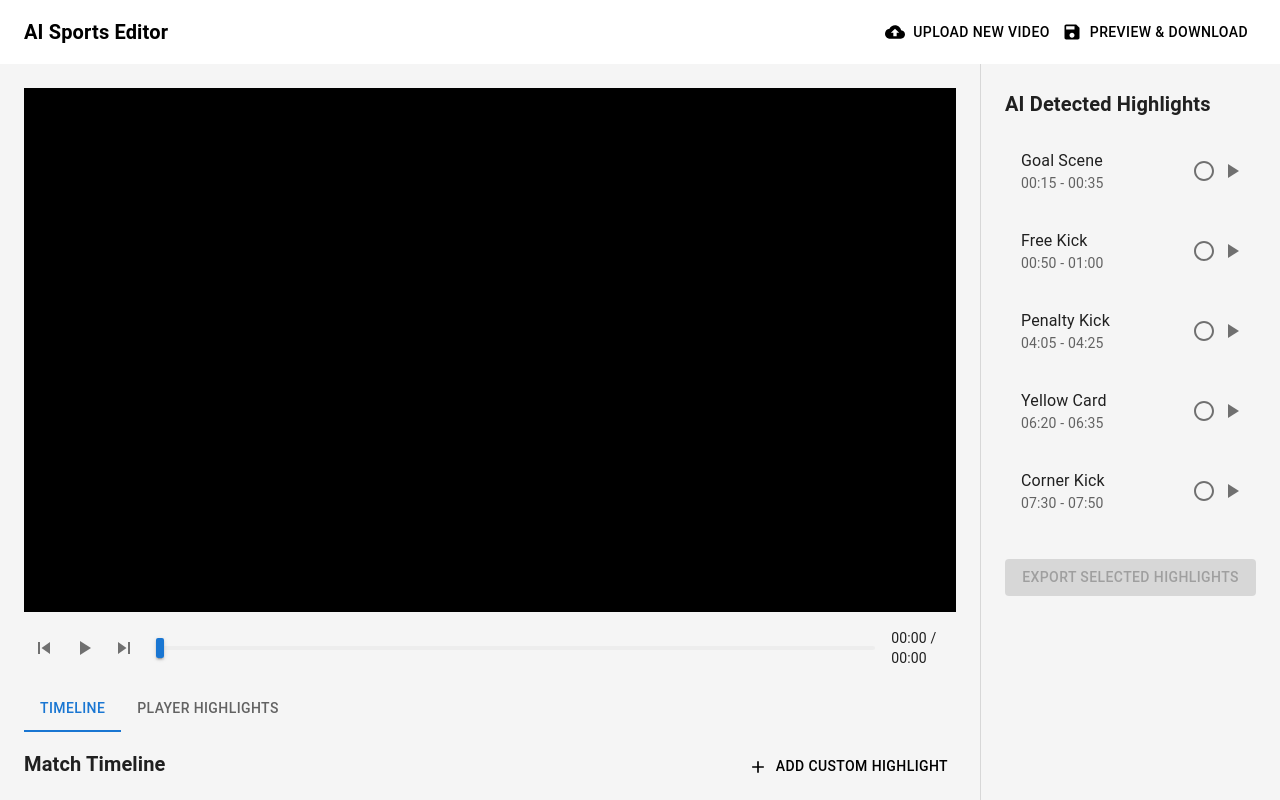
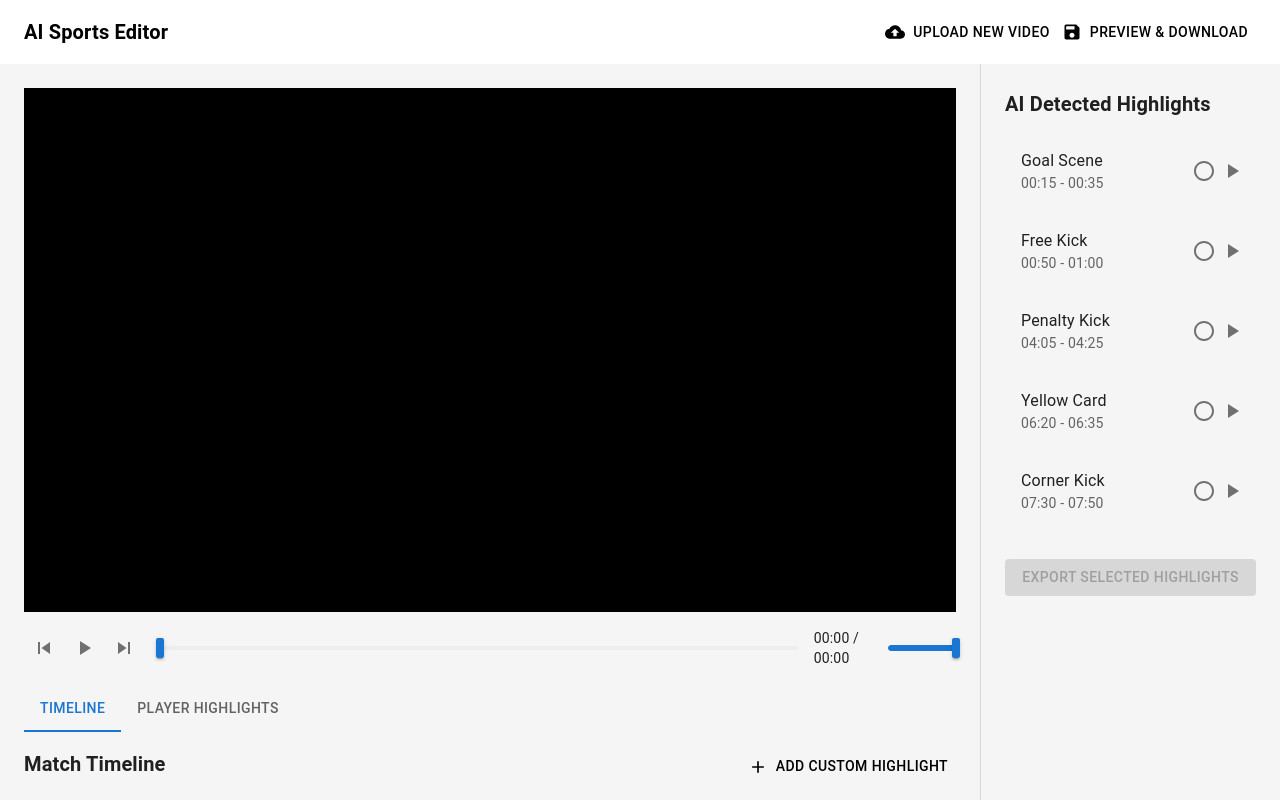
Before and after one commit to CBNU-playback/playback, a React (Create React App) app: page /edit in a window 1280 px wide. Shown: the top 800 px of the page. Built offline with nearby package versions, Linux system fonts and the light colour scheme.

Commit message:
slide bar 수정 & 구간에 따른 이동

```diff
--- a/src/pages/Home.js
+++ b/src/pages/Home.js
@@ -57,7 +57,7 @@ const HighlightMarks = ({ highlights, duration }) => {
     value: highlight.start,
     label: '',
     style: {
-      backgroundColor: '#ff9800',
+      backgroundColor: '#1976D2',
       width: `${((highlight.end - highlight.start) / duration) * 100}%`,
       height: '8px',
       position: 'absolute',
@@ -80,6 +80,7 @@ export default function FootballVideoEditor() {
   const [selectedPlayer, setSelectedPlayer] = useState('');
   const videoRef = useRef(null);
   const navigate = useNavigate();
+  const [volume, setVolume] = useState(1); // 음량 상태 추가
 
   const aiHighlights = [
     { id: 1, type: 'Goal Scene', start: 15, end: 35, selected: false },
@@ -115,6 +116,8 @@ export default function FootballVideoEditor() {
       setCurrentTime(newValue);
       if (videoRef.current) {
         videoRef.current.currentTime = newValue;
+        videoRef.current.play();
+        setIsPlaying(true);
       }
     }
   };
@@ -129,6 +132,13 @@ export default function FootballVideoEditor() {
 
   const handleTabChange = (event, newValue) => {
     setTabValue(newValue);
+  };
+
+  const handleVolumeChange = (event, newValue) => {
+    setVolume(newValue);
+    if (videoRef.current) {
+      videoRef.current.volume = newValue;
+    }
   };
 
   useEffect(() => {
@@ -285,7 +295,7 @@ export default function FootballVideoEditor() {
             <video
               ref={videoRef}
               src={videoSrc}
-              controls
+
               width="100%"
               style={{ aspectRatio: '16/9', backgroundColor: 'black', marginBottom: '16px' }}
               onLoadedMetadata={() => {
@@ -317,7 +327,7 @@ export default function FootballVideoEditor() {
               min={0}
               max={videoDuration}
               marks={HighlightMarks({
-                highlights: selectedHighlights,
+                highlights: aiHighlights,
                 duration: videoDuration
               })}
               sx={{ mx: 2, flexGrow: 1 }}
@@ -325,6 +335,14 @@ export default function FootballVideoEditor() {
             <Typography variant="body2">
               {formatTime(currentTime)} / {formatTime(videoDuration)}
             </Typography>
+            <CustomSlider
+              value={volume}
+              onChange={handleVolumeChange}
+              min={0}
+              max={1}
+              step={0.01}
+              sx={{ width: 100, ml: 2 }}
+            />
           </Box>
 
           <Tabs value={tabValue} onChange={handleTabChange} sx={{ mb: 2 }}>
@@ -340,7 +358,22 @@ export default function FootballVideoEditor() {
                   Add Custom Highlight
                 </Button>
               </Box>
-              <Box sx={{ height: 100, bgcolor: 'grey.200', position: 'relative', mb: 2 }} />
+              <Box sx={{ height: 100, bgcolor: 'grey.200', position: 'relative', mb: 2 }}>
+                {aiHighlights.map((highlight, index) => (
+                  <Box
+                    key={index}
+                    sx={{
+                      position: 'absolute',
+                      left: `${(highlight.start / videoDuration) * 100}%`,
+                      width: `${((highlight.end - highlight.start) / videoDuration) * 100}%`,
+                      height: '100%',
+                      bgcolor: '#ff9800', // 노란색
+                      opacity: 0.7,
+                      borderRadius: 1,
+                    }}
+                  />
+                ))}
+              </Box>
               <List>
                 {userEdits.map((edit, index) => (
                   <ListItem key={index}>
@@ -425,7 +458,7 @@ export default function FootballVideoEditor() {
                   </IconButton>
                   <IconButton
                     edge="end"
-                    onClick={() => handleSeek(highlight.start)}
+                    onClick={() => handleSeek(null, highlight.start)}
                   >
                     <PlayArrow />
                   </IconButton>
```
